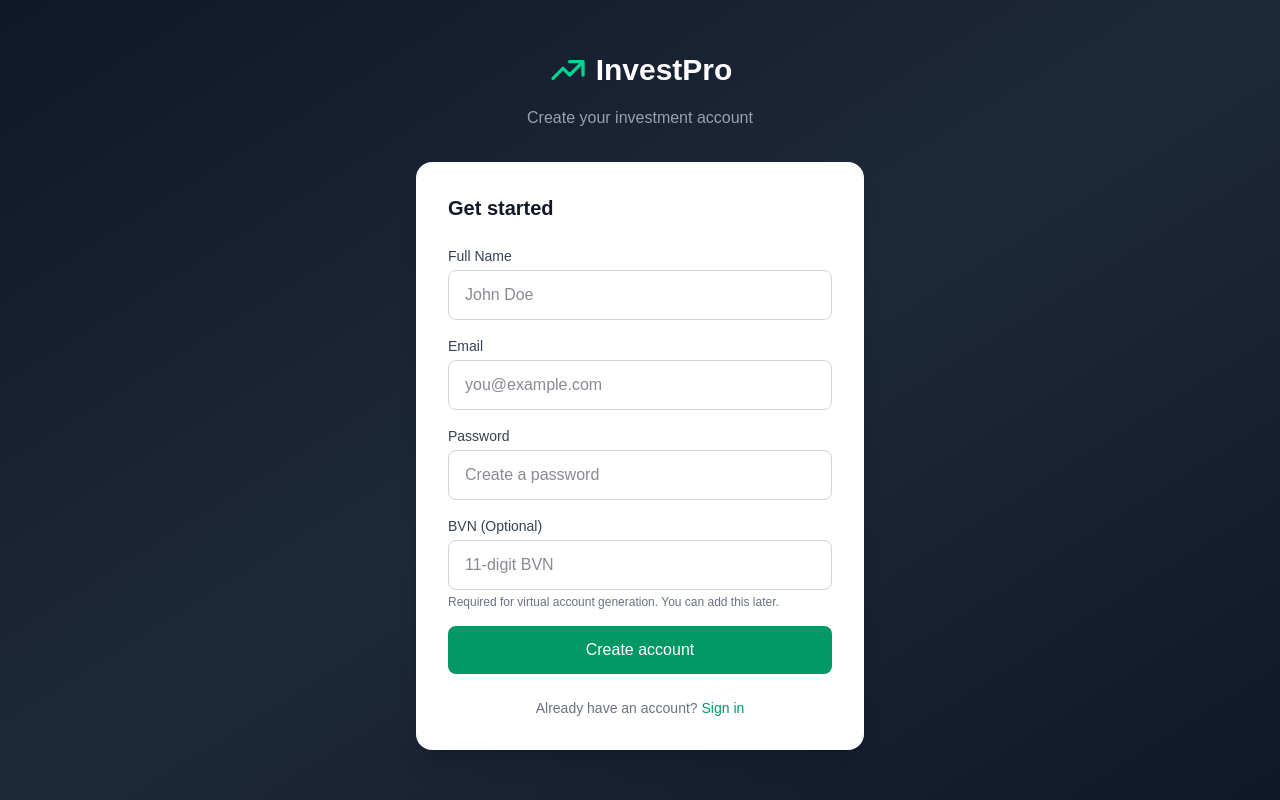
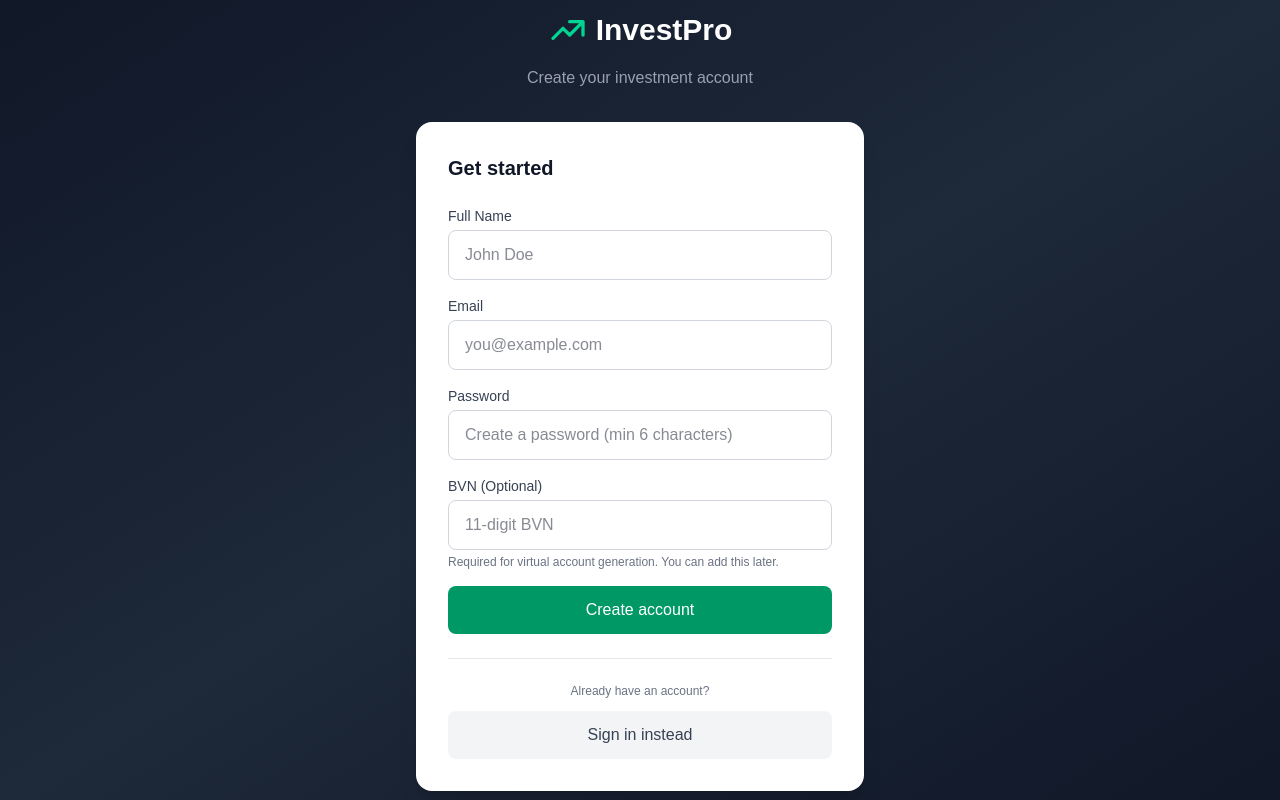
Before and after one commit to sundaykingsley1210-dev/investment-platform, a Next.js app: page /signup in a window 1280 px wide. Built offline with nearby package versions, Linux system fonts and the light colour scheme.

Commit message:
Fix signup: clearer messages, success redirect, better UX

```diff
--- a/src/app/signup/page.tsx
+++ b/src/app/signup/page.tsx
@@ -12,12 +12,14 @@ export default function SignupPage() {
   const [bvn, setBvn] = useState("");
   const [loading, setLoading] = useState(false);
   const [error, setError] = useState("");
+  const [success, setSuccess] = useState("");
   const { signup } = useAuth();
   const router = useRouter();
 
   const handleSubmit = async (e: React.FormEvent) => {
     e.preventDefault();
     setError("");
+    setSuccess("");
     if (password.length < 6) {
       setError("Password must be at least 6 characters");
       return;
@@ -26,9 +28,10 @@ export default function SignupPage() {
     const ok = await signup(name, email, password, bvn || undefined);
     setLoading(false);
     if (ok) {
-      router.push("/dashboard");
+      setSuccess("Account created successfully! Redirecting to dashboard...");
+      setTimeout(() => router.push("/dashboard"), 1500);
     } else {
-      setError("An account with this email already exists");
+      setError("An account with this email already exists. Please sign in instead.");
     }
   };
 
@@ -54,12 +57,17 @@ export default function SignupPage() {
                 {error}
               </div>
             )}
+            {success && (
+              <div className="bg-emerald-50 border border-emerald-200 text-emerald-700 px-4 py-3 rounded-lg text-sm">
+                {success}
+              </div>
+            )}
             <div>
               <label className="block text-sm font-medium text-gray-700 mb-1">Full Name</label>
               <input
                 type="text"
                 value={name}
-                onChange={(e) => setName(e.target.value)}
+                onChange={(e) => { setName(e.target.value); setError(""); setSuccess(""); }}
                 required
                 className="w-full px-4 py-3 border border-gray-300 rounded-lg focus:ring-2 focus:ring-emerald-500 focus:border-transparent outline-none transition"
                 placeholder="John Doe"
@@ -70,7 +78,7 @@ export default function SignupPage() {
               <input
                 type="email"
                 value={email}
-                onChange={(e) => setEmail(e.target.value)}
+                onChange={(e) => { setEmail(e.target.value); setError(""); setSuccess(""); }}
                 required
                 className="w-full px-4 py-3 border border-gray-300 rounded-lg focus:ring-2 focus:ring-emerald-500 focus:border-transparent outline-none transition"
                 placeholder="you@example.com"
@@ -81,10 +89,10 @@ export default function SignupPage() {
               <input
                 type="password"
                 value={password}
-                onChange={(e) => setPassword(e.target.value)}
+                onChange={(e) => { setPassword(e.target.value); setError(""); setSuccess(""); }}
                 required
                 className="w-full px-4 py-3 border border-gray-300 rounded-lg focus:ring-2 focus:ring-emerald-500 focus:border-transparent outline-none transition"
-                placeholder="Create a password"
+                placeholder="Create a password (min 6 characters)"
               />
             </div>
             <div>
@@ -112,10 +120,15 @@ export default function SignupPage() {
             </button>
           </form>
 
-          <p className="text-center text-sm text-gray-500 mt-6">
-            Already have an account?{" "}
-            <Link href="/login" className="text-emerald-600 font-medium hover:text-emerald-700">Sign in</Link>
-          </p>
+          <div className="mt-6 pt-6 border-t border-gray-200">
+            <p className="text-xs text-gray-500 text-center mb-3">Already have an account?</p>
+            <Link
+              href="/login"
+              className="block w-full text-center px-4 py-3 bg-gray-100 rounded-lg text-gray-700 font-medium hover:bg-gray-200 transition-colors"
+            >
+              Sign in instead
+            </Link>
+          </div>
         </div>
       </div>
     </div>
```
